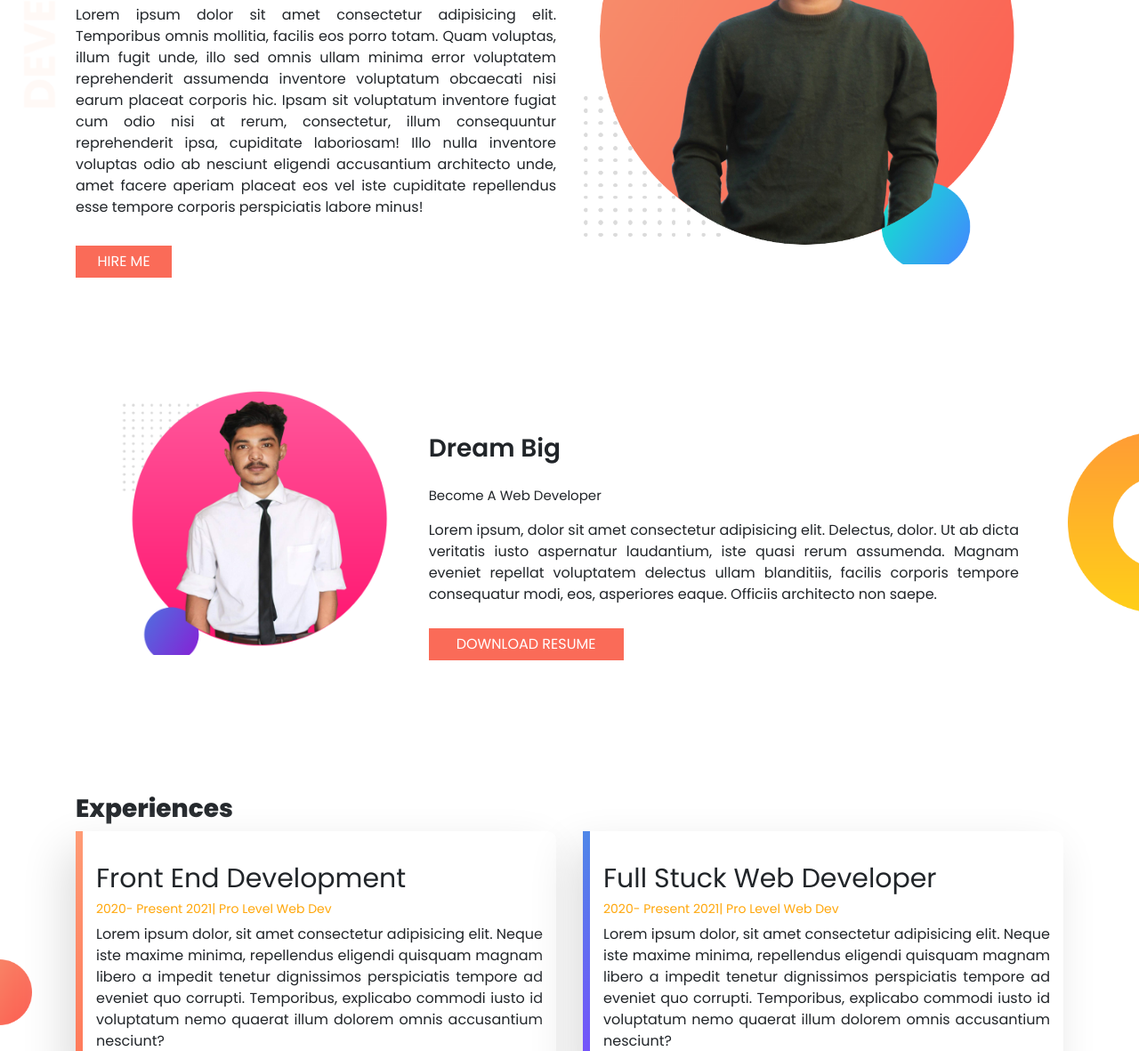
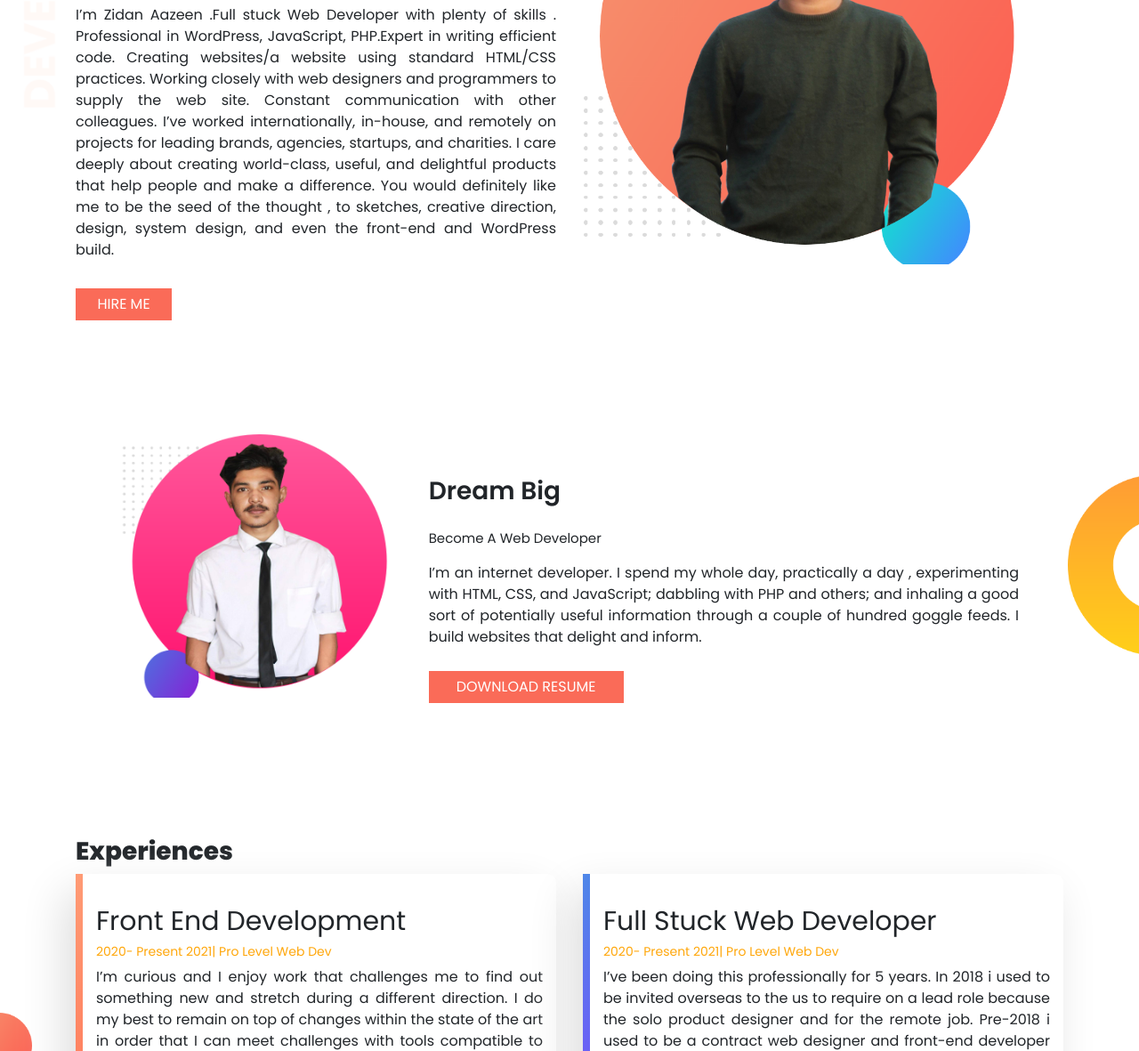
Before and after one commit to ZidanAazeen/portfolio, a plain HTML site: page index.html in a window 1280 px wide. Shown: the part 199-1380 px from the top of the page at 89% size. Drawn offline with Linux system fonts and the light colour scheme.

Commit message:
final code updated

```diff
--- a/index.html
+++ b/index.html
@@ -28,9 +28,10 @@
                         <h2>welcome to</h2>
                         <h3><span class="color">zidan</span> aazeen</h3>
                         <h4>world class professional web developer</h4>
-                        <p> Lorem ipsum dolor sit amet consectetur adipisicing elit. Temporibus omnis mollitia, facilis eos porro totam. Quam voluptas, illum fugit unde, illo sed omnis ullam minima error voluptatem reprehenderit assumenda inventore voluptatum
-                            obcaecati nisi earum placeat corporis hic. Ipsam sit voluptatum inventore fugiat cum odio nisi at rerum, consectetur, illum consequuntur reprehenderit ipsa, cupiditate laboriosam! Illo nulla inventore voluptas odio ab nesciunt
-                            eligendi accusantium architecto unde, amet facere aperiam placeat eos vel iste cupiditate repellendus esse tempore corporis perspiciatis labore minus!</p>
+                        <p> I’m Zidan Aazeen .Full stuck Web Developer with plenty of skills . Professional in WordPress, JavaScript, PHP.Expert in writing efficient code. Creating websites/a website using standard HTML/CSS practices. Working closely with
+                            web designers and programmers to supply the web site. Constant communication with other colleagues. I’ve worked internationally, in-house, and remotely on projects for leading brands, agencies, startups, and charities. I care
+                            deeply about creating world-class, useful, and delightful products that help people and make a difference. You would definitely like me to be the seed of the thought , to sketches, creative direction, design, system design,
+                            and even the front-end and WordPress build.</p>
                         <div class="header-btn">
                             <a href="https://www.linkedin.com/in/mr-zidan-9723421ab/" target="_blank">hire me</a>
                         </div>
@@ -63,10 +64,10 @@
                     <div class="middle-content">
                         <h3>dream big</h3>
                         <h4>become a web developer</h4>
-                        <p>Lorem ipsum, dolor sit amet consectetur adipisicing elit. Delectus, dolor. Ut ab dicta veritatis iusto aspernatur laudantium, iste quasi rerum assumenda. Magnam eveniet repellat voluptatem delectus ullam blanditiis, facilis corporis
-                            tempore consequatur modi, eos, asperiores eaque. Officiis architecto non saepe.</p>
+                        <p>I’m an internet developer. I spend my whole day, practically a day , experimenting with HTML, CSS, and JavaScript; dabbling with PHP and others; and inhaling a good sort of potentially useful information through a couple of hundred
+                            goggle feeds. I build websites that delight and inform.</p>
                         <div class="middle-btn">
-                            <a href="" target="_blank">download resume</a>
+                            <a href="https://www.linkedin.com/in/mr-zidan-9723421ab/" target="_blank">download resume</a>
                         </div>
                     </div>
                 </div>
@@ -90,16 +91,17 @@
                     <div class="left-part">
                         <h4>front end development</h4>
                         <h5>2020- present 2021| pro level web dev</h5>
-                        <p>Lorem ipsum dolor, sit amet consectetur adipisicing elit. Neque iste maxime minima, repellendus eligendi quisquam magnam libero a impedit tenetur dignissimos perspiciatis tempore ad eveniet quo corrupti. Temporibus, explicabo commodi
-                            iusto id voluptatum nemo quaerat illum dolorem omnis accusantium nesciunt?</p>
+                        <p>I’m curious and I enjoy work that challenges me to find out something new and stretch during a different direction. I do my best to remain on top of changes within the state of the art in order that I can meet challenges with tools
+                            compatible to the work at hand. The list of projects I follow on GitHub will offer you an honest idea of the kinds of tools I’d like better to be using.</p>
                     </div>
                 </div>
                 <div class="col-lg-6">
                     <div class="right-part">
                         <h4>full stuck web developer</h4>
                         <h5>2020- present 2021| pro level web dev</h5>
-                        <p>Lorem ipsum dolor, sit amet consectetur adipisicing elit. Neque iste maxime minima, repellendus eligendi quisquam magnam libero a impedit tenetur dignissimos perspiciatis tempore ad eveniet quo corrupti. Temporibus, explicabo commodi
-                            iusto id voluptatum nemo quaerat illum dolorem omnis accusantium nesciunt?</p>
+                        <p>I’ve been doing this professionally for 5 years. In 2018 i used to be invited overseas to the us to require on a lead role because the solo product designer and for the remote job. Pre-2018 i used to be a contract web designer
+                            and front-end developer for clients round the world. More recently, in 2016/17 I led a little team of designers and pioneeered design systems and digital brand guidelines at my works.
+                        </p>
                     </div>
                 </div>
             </div>
```
